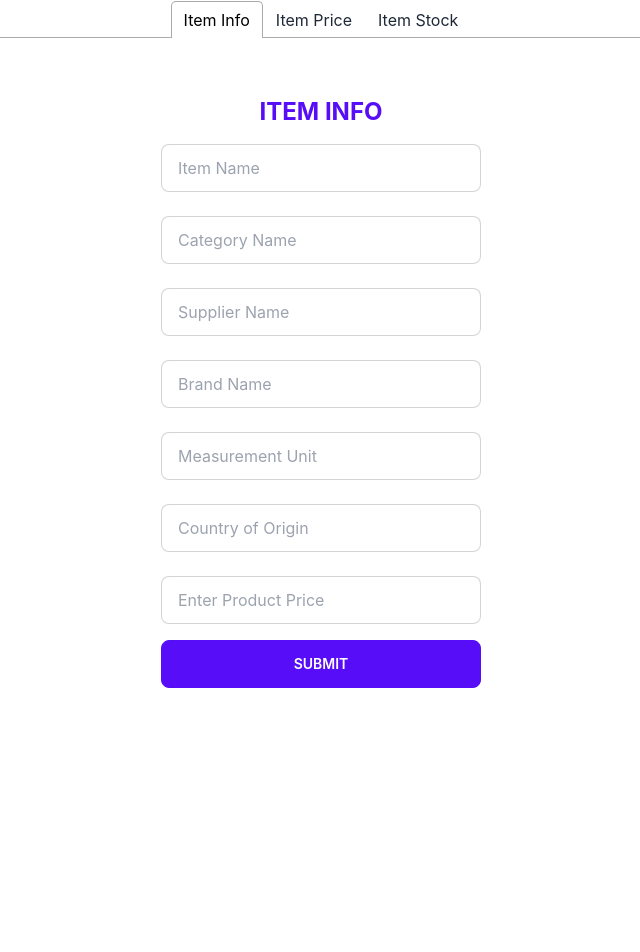
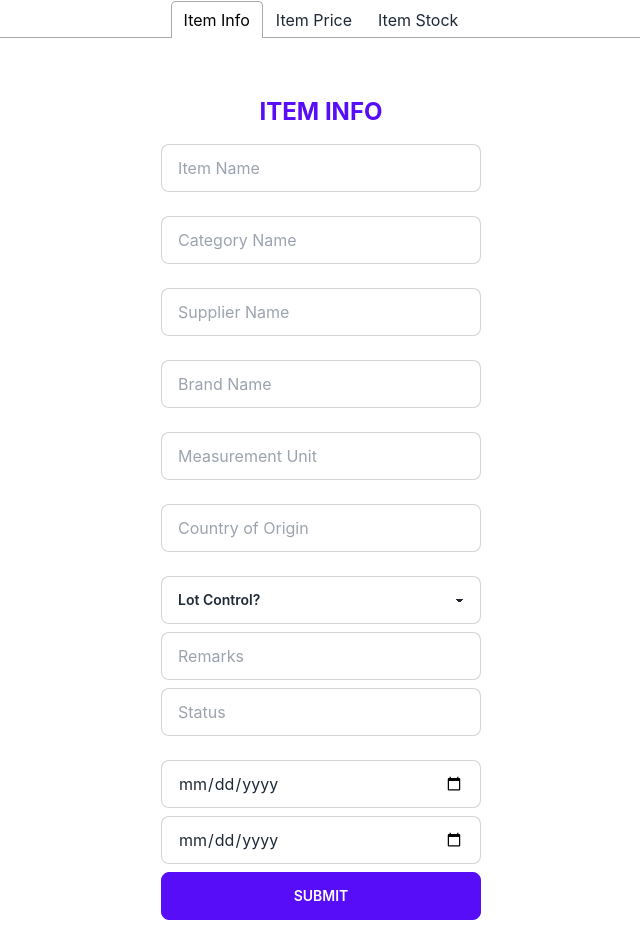
Before and after one commit to md-najmul-haque/medical-store-software, a React (Create React App) app: page / in a window 1280 px wide. Shown: the top 952 px of the page, without its empty margins (319-959 px from the left). Before the commit the page ends 800 px from the top, so only its background shows below. Built offline with nearby package versions, Linux system fonts and the light colour scheme.

Commit message:
item info form start date and end date field added

```diff
--- a/src/components/ItemInfo.js
+++ b/src/components/ItemInfo.js
@@ -110,23 +110,62 @@ const ItemInfo = () => {
                             </label>
                         </div>
 
+                        <div className="form-control w-full max-w-xs mb-2">
+                            <select className="select select-bordered w-full max-w-xs" {...register("lotControl")}>
+                                <option disabled selected>Lot Control?</option>
+                                <option>Yes</option>
+                                <option>No</option>
+                            </select>
+                        </div>
 
-                        <div className="form-control w-full max-w-xs">
+
+                        <div className="form-control w-full max-w-xs mb-2">
                             <input
-                                type="number"
-                                placeholder="Enter Product Price"
+                                type="text"
+                                placeholder="Remarks"
                                 className="input input-bordered w-full max-w-xs"
-                                {...register("price", {
+                                {...register("remarks")} />
+                        </div>
+
+
+                        <div className="form-control w-full max-w-xs mb-2">
+                            <input
+                                type="text"
+                                placeholder="Status"
+                                className="input input-bordered w-full max-w-xs"
+                                {...register("status", {
                                     required: {
                                         value: true,
-                                        message: 'Product price is required'
+                                        message: 'Status is required'
                                     }
                                 })} />
                             <label className="label">
-                                {errors.price?.type === 'required' && <span className="label-text-alt text-red-500">{errors.price.message}</span>}
+                                {errors.status?.type === 'required' && <span className="label-text-alt text-red-500">{errors.status.message}</span>}
                             </label>
                         </div>
 
+
+                        <div className="form-control w-full max-w-xs mb-2">
+                            <input
+                                type="date"
+                                placeholder="Start Date"
+                                className="input input-bordered w-full max-w-xs"
+                                {...register("startData", {
+                                    valueAsDate: true,
+                                })}
+                            />
+                        </div>
+
+                        <div className="form-control w-full max-w-xs mb-2">
+                            <input
+                                type="date"
+                                placeholder="End Date"
+                                className="input input-bordered w-full max-w-xs"
+                                {...register("endData", {
+                                    valueAsDate: true,
+                                })}
+                            />
+                        </div>
 
 
 
```
